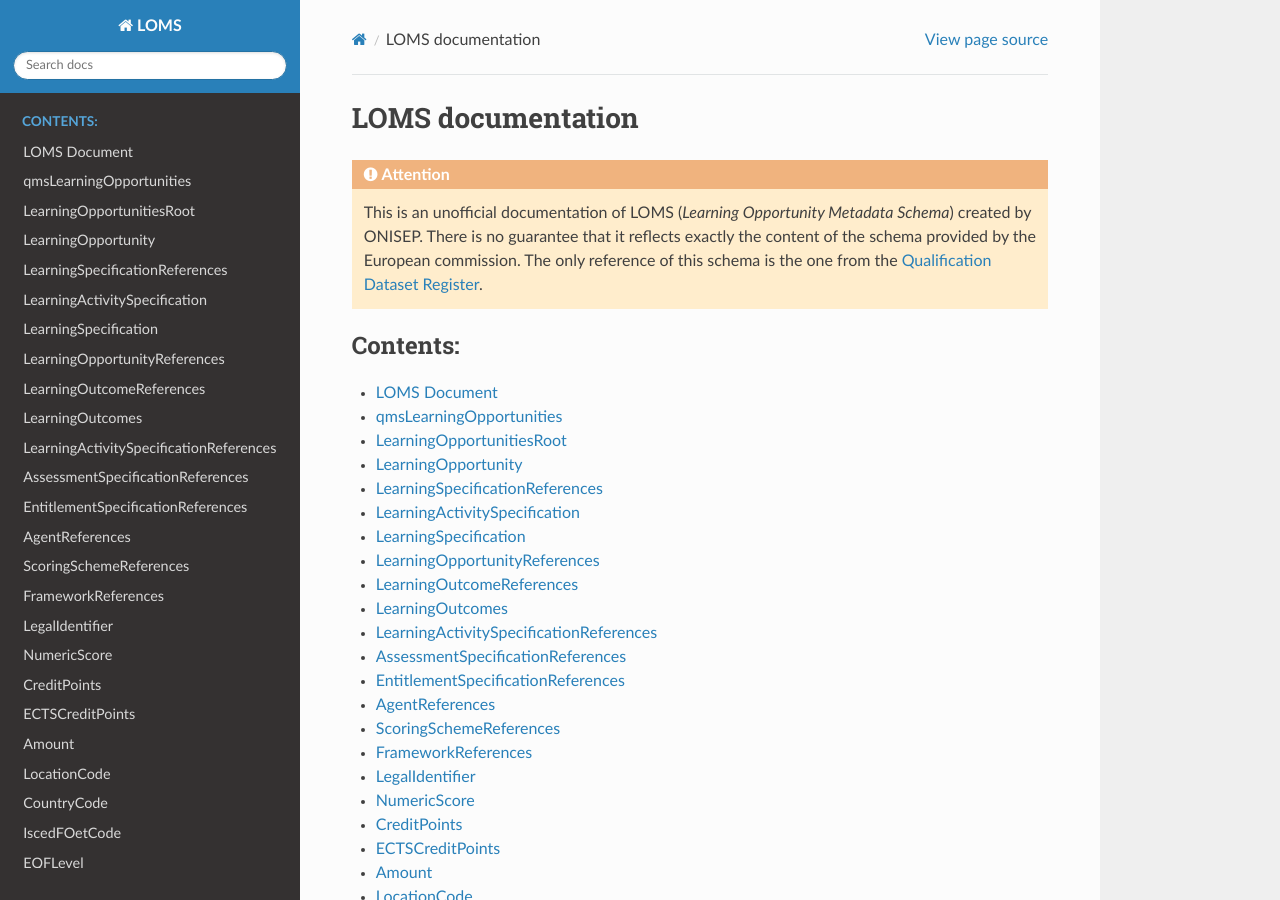
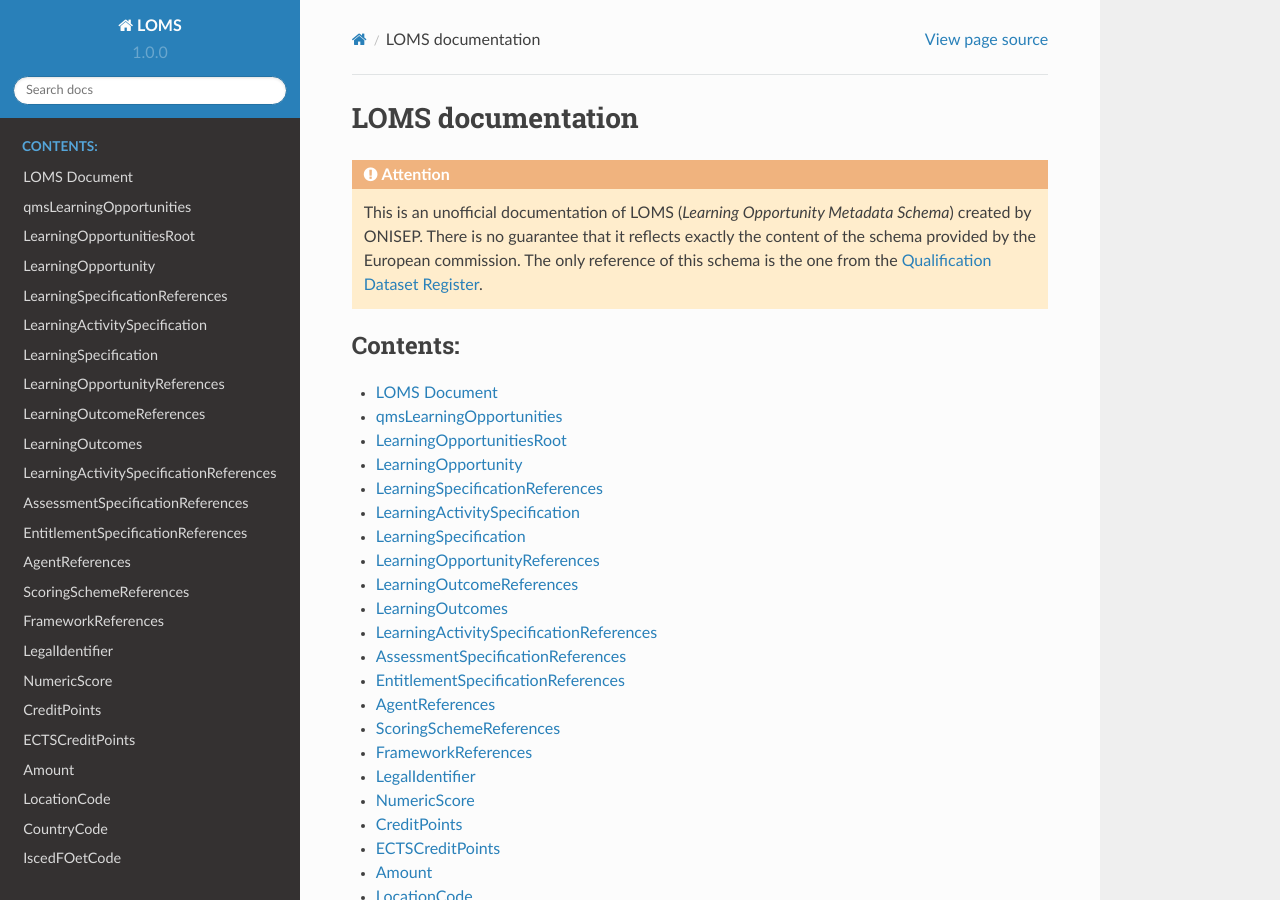
Before and after one commit to lheo/loms-schema, a Sphinx documentation site: the page built from doc/source/index.rst, in a window 1280 px wide and 900 px high. Built offline with Sphinx 7.4.7 and the Read the Docs theme 2.0.0, drawn with Linux system fonts in a browser that asks for light colours.

Commit message:
loms doc

```diff
--- a/doc/source/conf.py
+++ b/doc/source/conf.py
@@ -23,6 +23,7 @@ author = 'ONISEP'
 
 # The full version, including alpha/beta/rc tags
 release = '1.0.0'
+version = '1.0.0'
 
 
 # -- General configuration ---------------------------------------------------
@@ -62,4 +63,8 @@ html_theme = 'sphinx_rtd_theme'
 # so a file named "default.css" will overwrite the builtin "default.css".
 html_static_path = ['_static']
 
+html_theme_options = {
+    'display_version': True,
+}
+
 #html_style = 'css/theme_overrides.css'
--- a/doc/source/index.rst
+++ b/doc/source/index.rst
@@ -2,6 +2,7 @@
    sphinx-quickstart on Wed Nov 25 14:51:08 2020.
    You can adapt this file completely to your liking, but it should at least
    contain the root `toctree` directive.
+.. _loms:
 
 LOMS documentation
 ==================
```
Also changed, not shown: 1 other file.
